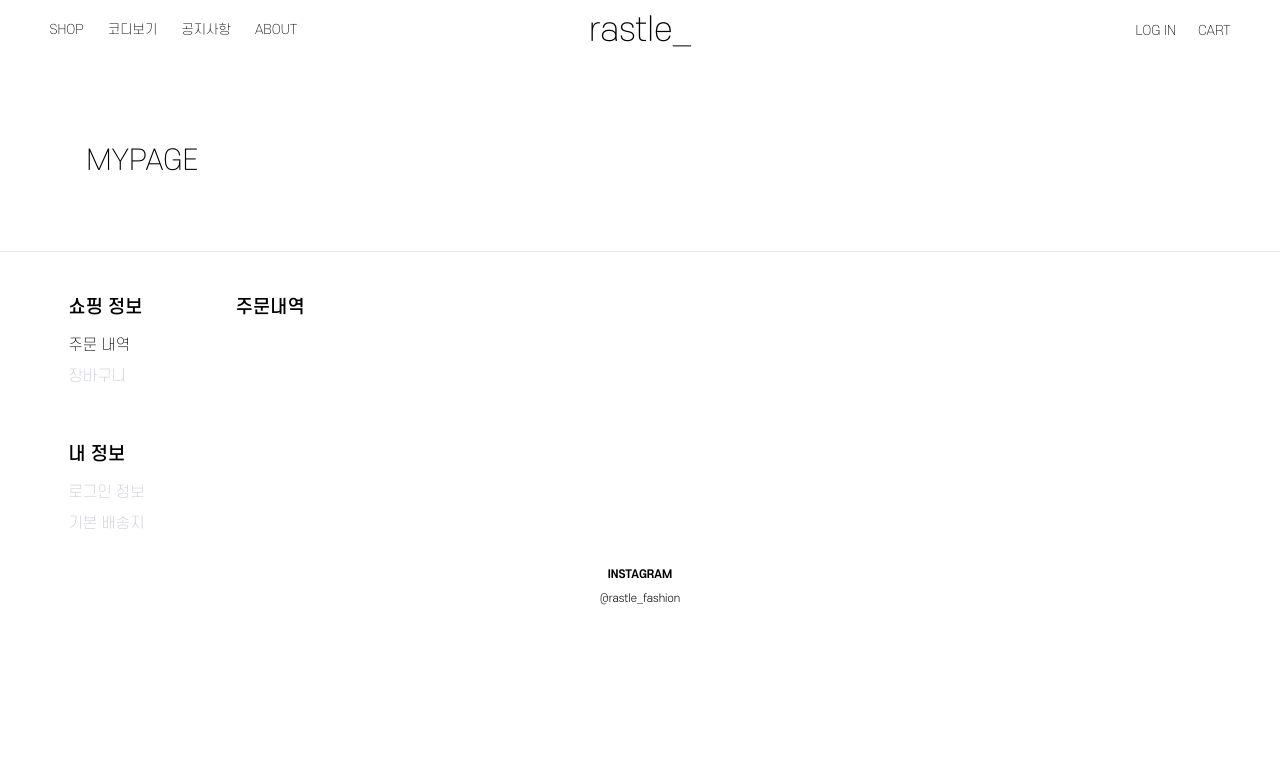
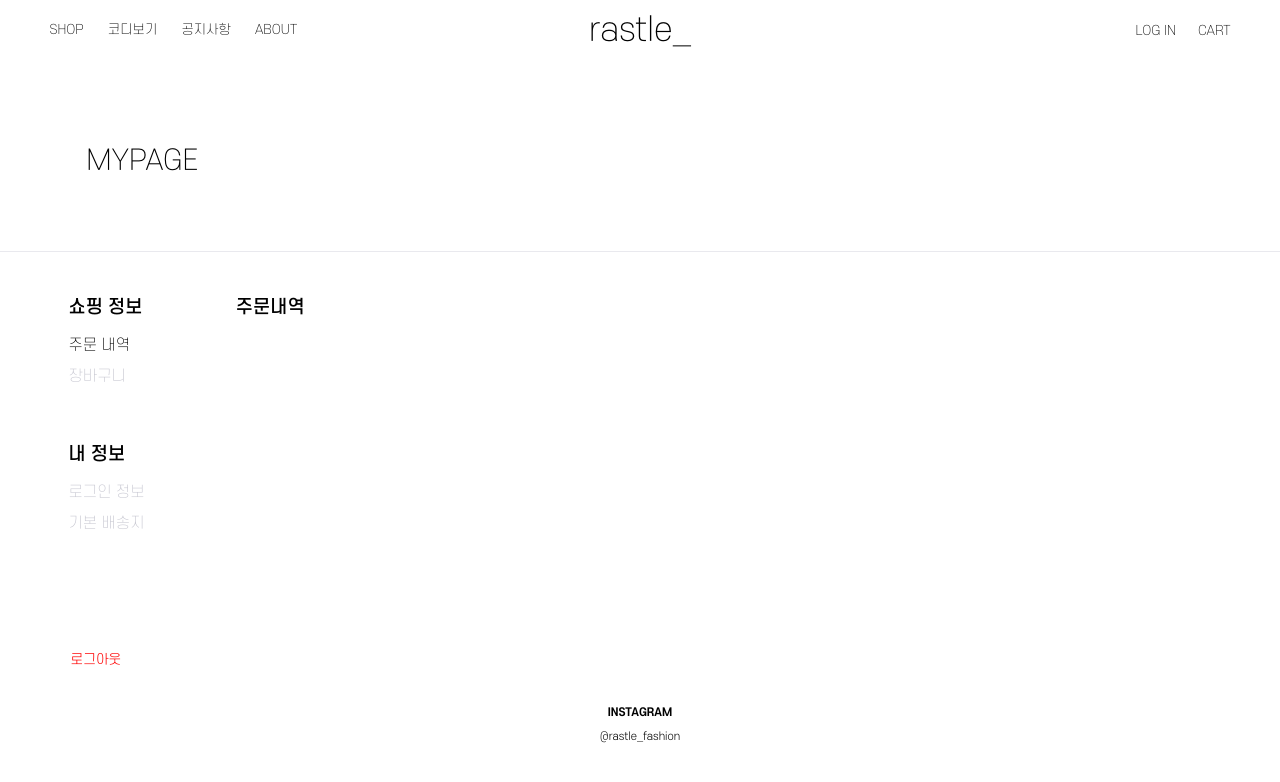
Before and after one commit to rastle-dev/rastle-frontend, a Next.js app: page /mypage in a window 1280 px wide. Shown: the top 782 px of the page. Built offline with nearby package versions, Linux system fonts and the light colour scheme.

Commit message:
feat: 로그아웃 기능 구현

```diff
--- a/src/components/Layout/MainHeader/index.tsx
+++ b/src/components/Layout/MainHeader/index.tsx
@@ -57,12 +57,7 @@ export default function MainHeader() {
           </LazyLink>
         </CenterElement>
         <RightElemet>
-          <LazyLink
-            href={PATH.LOGIN}
-            onClick={() => {
-              logout();
-            }}
-          >
+          <LazyLink href={PATH.LOGIN}>
             <span>LOG IN</span>
           </LazyLink>
           <LazyLink href={PATH.CART}>
--- a/src/hooks/useLogin.tsx
+++ b/src/hooks/useLogin.tsx
@@ -1,10 +1,11 @@
 import { useMutation } from "@tanstack/react-query";
 import { useRouter } from "next/router";
+import { toast } from "react-toastify";
 import useInput from "@/hooks/useInput";
 import { authLogin, authLogout } from "@/api/auth";
 import PATH from "@/constants/path";
 import errorMsg from "@/components/Toast/error";
-import { toast } from "react-toastify";
+import toastMsg from "@/components/Toast";
 
 export default function useLogin() {
   const router = useRouter();
@@ -35,7 +36,8 @@ export default function useLogin() {
       console.log("local", localStorage);
       await authLogout();
       localStorage.clear();
-      // toastMsg("로그아웃 되었습니다!");
+      toastMsg("로그아웃 되었습니다!");
+      router.push(PATH.HOME);
     } catch (err) {
       console.log(err);
     }
--- a/src/pages/login/index.tsx
+++ b/src/pages/login/index.tsx
@@ -1,11 +1,11 @@
 import React from "react";
 import { useRouter } from "next/router";
+import { toast } from "react-toastify";
 import SNSLogin from "@/components/Login/sns";
 import PATH from "@/constants/path";
 import useLogin from "@/hooks/useLogin";
 import * as S from "@/styles/login/index.styles";
 import errorMsg from "@/components/Toast/error";
-import { toast } from "react-toastify";
 
 export default function Login() {
   const router = useRouter();
--- a/src/pages/mypage/index.styles.tsx
+++ b/src/pages/mypage/index.styles.tsx
@@ -49,6 +49,20 @@ export const Menu = styled.div`
     margin: 0;
     font-weight: 500;
     padding-bottom: 1.63rem;
+  }
+`;
+export const Logout = styled(Button)`
+  border: none;
+  padding-right: 2rem;
+  font-size: 1.2rem;
+  color: red;
+  width: 7rem;
+  font-weight: 300;
+  margin-top: 4rem;
+  &:hover {
+    border: none;
+    color: red;
+    font-weight: 500;
   }
 `;
 export const Box = styled.div``;
--- a/src/pages/mypage/index.tsx
+++ b/src/pages/mypage/index.tsx
@@ -2,6 +2,7 @@ import React, { useState } from "react";
 import OrderList from "@/components/Mypage/orderList";
 import Cart from "@/components/Mypage/cart";
 import * as S from "./index.styles";
+import useLogin from "@/hooks/useLogin";
 
 const shoppingTabs = [
   { label: "주문 내역", category: "쇼핑 정보" },
@@ -13,6 +14,7 @@ const myTabs = [
 ];
 export default function Mypage() {
   const [activeTab, setActiveTab] = useState("주문 내역");
+  const { logout } = useLogin();
 
   const handleTabClick = (tab: any) => {
     setActiveTab(tab);
@@ -32,7 +34,6 @@ export default function Mypage() {
         return null;
     }
   };
-
   return (
     <S.Container>
       <h1>MYPAGE</h1>
@@ -58,6 +59,7 @@ export default function Mypage() {
               </S.Box>
             ))}
           </S.Menu>
+          <S.Logout title="로그아웃" onClick={() => logout()} />
         </S.Sidebar>
         <S.Content> {renderTabContent()}</S.Content>
       </S.Wrapper>
--- a/src/styles/login/index.styles.tsx
+++ b/src/styles/login/index.styles.tsx
@@ -27,7 +27,7 @@ export const Header = styled.div`
   h1 {
     margin: 0;
     font-size: 3.4375rem;
-    font-weight: 500;
+    font-weight: 400;
     text-align: center;
   }
   h3 {
```
